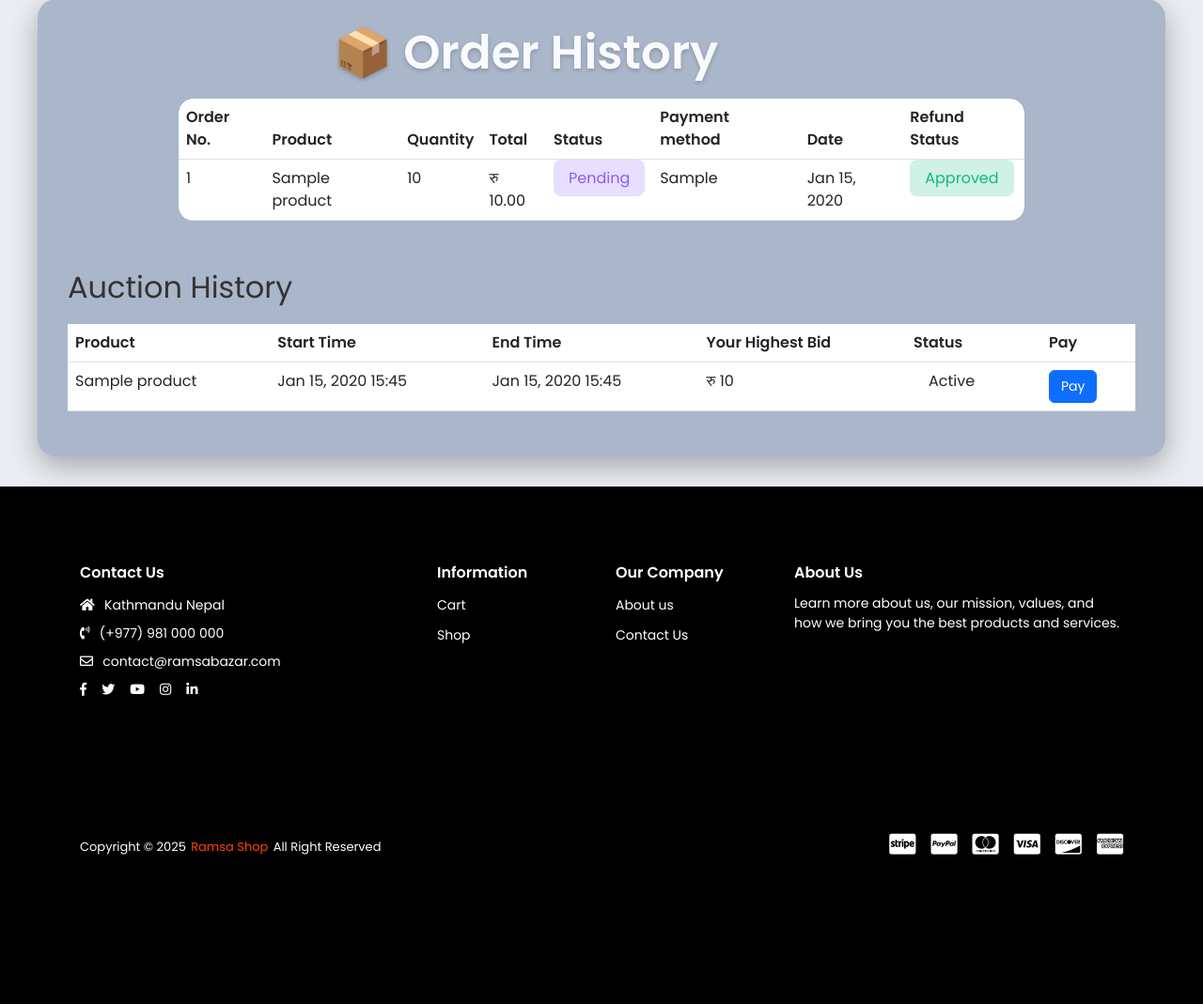
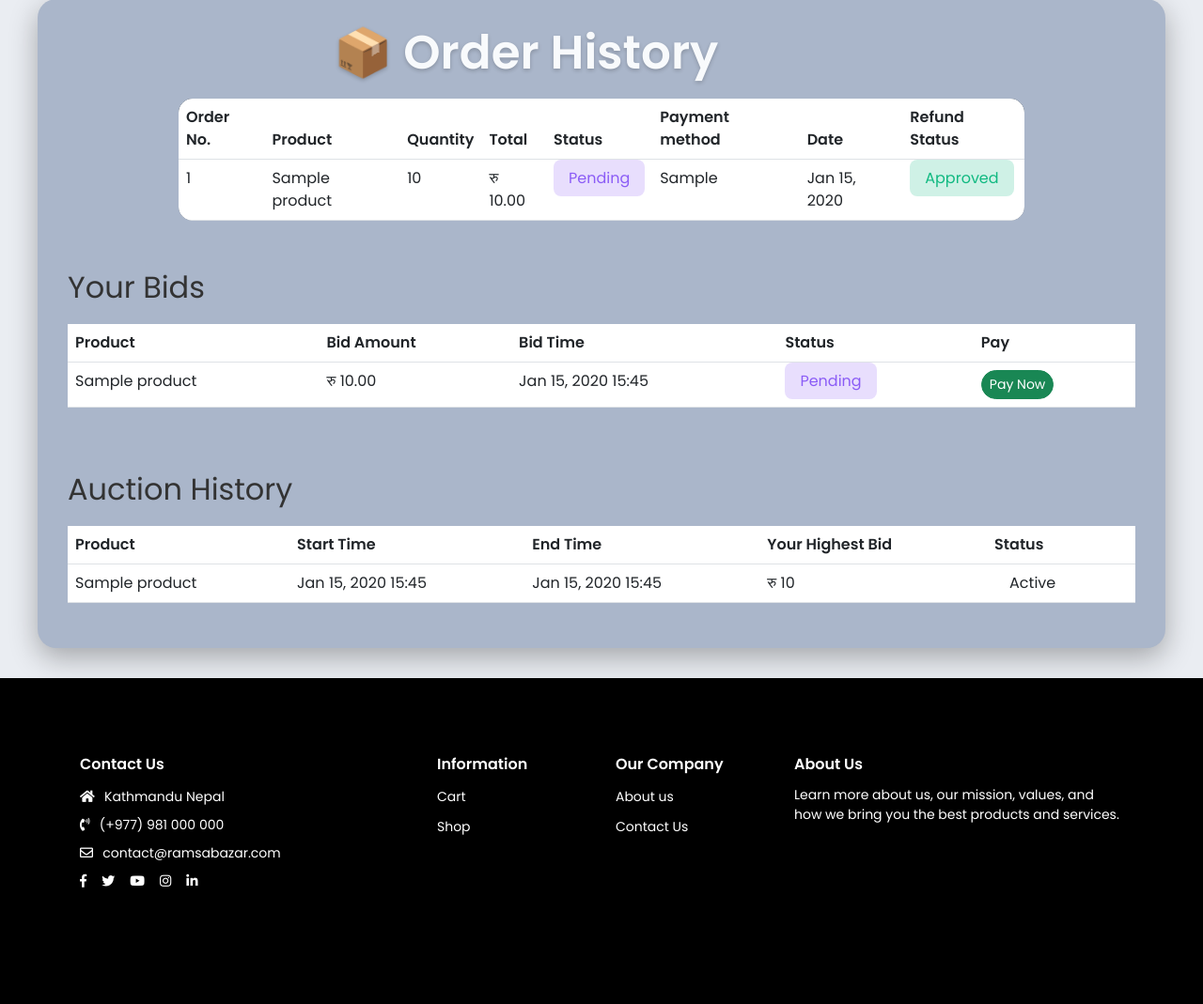
Before and after one commit to SujanSi/Ramsa_Bazar, a Django app: page /orders/ in a window 1280 px wide. Shown: the part 193-1262 px from the top of the page at 94% size. Before the commit the page ends 1103 px from the top, so only its background shows below. Run offline with Django 5.2, Linux system fonts and the light colour scheme; a user stored in the database is signed in; data comes from the database, SQL or seed files in the repository; tables that the repository leaves empty hold one stand-in row (values such as "Sample post"); some libraries are stand-ins or nearby versions.

Commit message:
bid order add in order page

```diff
--- a/project/settings.py
+++ b/project/settings.py
@@ -188,3 +188,7 @@ LOGGING = {
         },
     },
 }
+
+# Celery settings
+
+# CELERY_BROKER_URL = 'redis://127.0.0.1:6379'
--- a/shop/templates/shop/order_list.html
+++ b/shop/templates/shop/order_list.html
@@ -221,6 +221,53 @@
         </div>
     {% endif %}
 
+<!-- Bid Orders Section -->
+<h2 class="mb-3 mt-5">Your Bids</h2>
+{% if bid_orders %}
+    <div class="table-responsive">
+        <table class="bid-order-table table">
+            <thead class="table-header">
+                <tr>
+                    <th>Product</th>
+                    <th>Bid Amount</th>
+                    <th>Bid Time</th>
+                    <th>Status</th>
+                    <th>Pay</th>
+                </tr>
+            </thead>
+            <tbody>
+                {% for bid in bid_orders %}
+                    <tr class="table-row">
+                        <td data-label="Product">{{ bid.auction.product.name }}</td>
+                        <td data-label="Bid Amount">रु {{ bid.bid_amount }}</td>
+                        <td data-label="Bid Time">{{ bid.ordered_at|date:"M d, Y H:i" }}</td>
+                        <td data-label="Status">
+                            <span class="status-badge
+                                {% if bid.status == 'pending' %}badge-pending
+                                {% elif bid.status == 'won' %}badge-delivered
+                                {% elif bid.status == 'lost' %}badge-rejected{% endif %}">
+                                {{ bid.get_status_display }}
+                            </span>
+                        </td>
+                        <td data-label="Pay">
+                                <a href="" class="btn btn-sm btn-success rounded-pill">Pay Now</a>
+                        </td>
+                    </tr>
+                {% endfor %}
+            </tbody>
+        </table>
+    </div>
+{% else %}
+    <div class="empty-state text-center py-5">
+        <div class="mb-4">
+            <i class="fas fa-hand-holding-usd fa-3x text-475569"></i>
+        </div>
+        <p class="mb-4">You haven’t placed any bids yet. Try your luck on exciting deals!</p>
+        <a href="{% url 'shop:auction_list' %}" class="btn detail-btn rounded-pill px-4">
+            🎯 Start Bidding
+        </a>
+    </div>
+{% endif %}
 
 
    <!-- Auction History Section -->
@@ -235,7 +282,6 @@
                        <th>End Time</th>
                        <th>Your Highest Bid</th>
                        <th>Status</th>
-                       <th>Pay</th>
                    </tr>
                </thead>
                <tbody>
@@ -252,11 +298,6 @@
                                    {% if data.auction.is_active %}Active{% else %}Ended{% endif %}
                                </span>
                            </td>
-                           <td data-label="Pay">
-                            <a href="{{ data.payment_url }}" class="btn btn-primary" {% if not data.auction.is_active %}disabled{% endif %}>
-                                Pay
-                            </a>
-                        </td>
                        </tr>
                    {% endfor %}
                </tbody>
--- a/shop/views.py
+++ b/shop/views.py
@@ -601,6 +601,8 @@ from django.db.models import Max
 @login_required
 def order_list(request):
     orders = Order.objects.filter(user=request.user).order_by('-created_at')
+    bid_orders = BidOrder.objects.filter(user=request.user).select_related('auction', 'product').order_by('-ordered_at')
+
 
     # Fetch auction participation history
     auction_data = (
@@ -616,12 +618,16 @@ def order_list(request):
     auctions = []
     for data in auction_data:
         auction = Auction.objects.get(id=data['auction'])
+        payment_url = f"/pay/{auction.id}/"
         auctions.append({
             'auction': auction,
             'user_highest_bid': data['user_highest_bid'],
+            'payment_url': payment_url,
+
         })
     return render(request, 'shop/order_list.html', {
         'orders': orders,
+        'bid_orders': bid_orders,
         'auctions': auctions,  # Pass the full auction data to the template
     })
 
```
